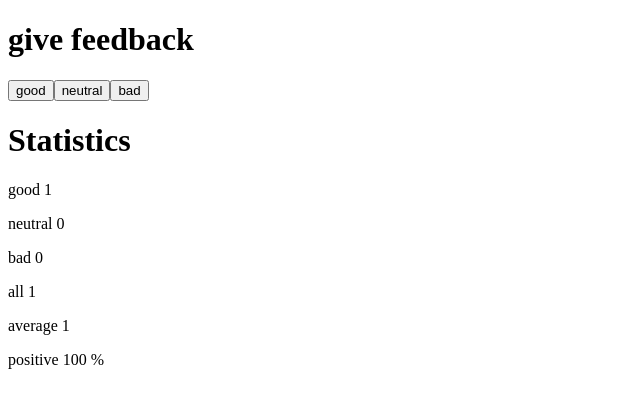
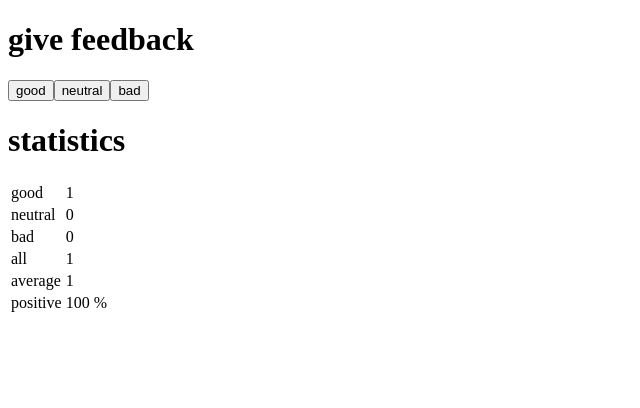
Before and after one commit to Gillian-Delvigne/full_stack_open, a React (Vite) app in the folder part1/unicafe/: page / in a window 1280 px wide. Both pictures are taken after a click on the button "good". Shown: the top 408 px of the page, without its empty margins (0-640 px from the left). Built offline with nearby package versions, Linux system fonts and the light colour scheme.

Commit message:
auto commit

```diff
--- a/part1/unicafe/src/App.jsx
+++ b/part1/unicafe/src/App.jsx
@@ -18,7 +18,7 @@ function App() {
             <Button text="good" onClick={() => setGood(good + 1)} />
             <Button text="neutral" onClick={() => setNeutral(neutral + 1)} />
             <Button text="bad" onClick={() => setBad(bad + 1)} />
-            <Header title="Statistics" />
+            <Header title="statistics" />
             {all === 0 ? (
                 "No feedback fiven"
             ) : (
--- a/part1/unicafe/src/components/StatisticLine.jsx
+++ b/part1/unicafe/src/components/StatisticLine.jsx
@@ -1,5 +1,5 @@
 export const StatisticLine = ({ text, value, suffix }) => (
-    <p>
-        {text} {value} {suffix}
-    </p>
+    <tr>
+        <td>{text}</td><td>{value} {suffix}</td>
+    </tr>
 );
--- a/part1/unicafe/src/components/Statistics.jsx
+++ b/part1/unicafe/src/components/Statistics.jsx
@@ -9,13 +9,15 @@ export const Statistics = ({
     posPercent,
 }) => {
     return (
-        <div>
-			<StatisticLine text="good" value={good}/>
-			<StatisticLine text="neutral" value={neutral}/>
-			<StatisticLine text="bad" value={bad}/>
-			<StatisticLine text="all" value={all}/>
-			<StatisticLine text="average" value={average}/>
-			<StatisticLine text="positive" suffix="%" value={posPercent}/>
-        </div>
+        <table>
+            <tbody>
+                <StatisticLine text="good" value={good} />
+                <StatisticLine text="neutral" value={neutral} />
+                <StatisticLine text="bad" value={bad} />
+                <StatisticLine text="all" value={all} />
+                <StatisticLine text="average" value={average} />
+                <StatisticLine text="positive" suffix="%" value={posPercent} />
+            </tbody>
+        </table>
     );
 };
```
